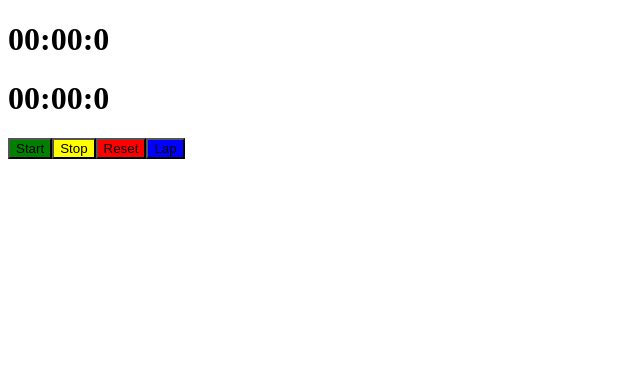
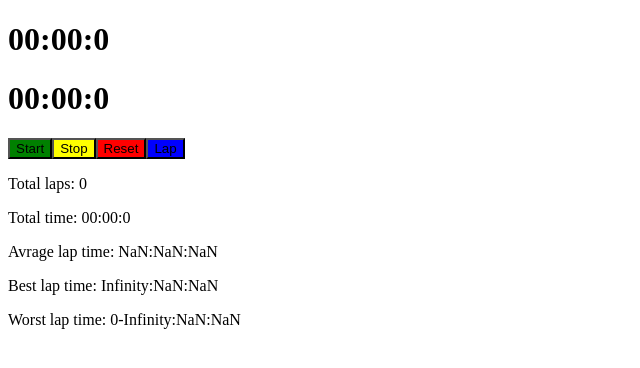
Before and after one commit to JaroslawLeszko/StopWatch, a React (Vite) app: page / in a window 1280 px wide. Shown: the top 368 px of the page, without its empty margins (0-640 px from the left). Built offline with nearby package versions, Linux system fonts and the light colour scheme.

Commit message:
Add component with results summary.

```diff
--- a/src/Counter/Counter.tsx
+++ b/src/Counter/Counter.tsx
@@ -3,7 +3,7 @@ import { formatTime } from "../Utils/TimeFormater";
 
 type CounterAction = {
   counterAction: boolean | string;
-  callback: (record: string) => void;
+  callback: (record: number) => void;
 };
 
 export const Counter = ({ counterAction, callback }: CounterAction) => {
@@ -19,7 +19,7 @@ export const Counter = ({ counterAction, callback }: CounterAction) => {
     if (counterAction === "lap") {
       setCounter(0);
       setIsActive(false);
-      callback(formatTime(counter));
+      callback(counter);
     }
     if (counterAction === true) {
       setIsActive(true);
--- a/src/ResultsTable/ResultsTableSingleElement.tsx
+++ b/src/ResultsTable/ResultsTableSingleElement.tsx
@@ -1,4 +1,5 @@
 import { SingleRecord } from "../Types/types";
+import { formatTime } from "../Utils/TimeFormater";
 
 type Prop = {
   element: SingleRecord;
@@ -7,7 +8,7 @@ export const ResultTableSingleElement = ({ element }: Prop) => {
   return (
     <tr>
       <td>{element.lap}: </td>
-      <td>{element.lapTime}</td>
+      <td>{formatTime(element.lapTime)}</td>
     </tr>
   );
 };
--- a/src/StopWatch.tsx
+++ b/src/StopWatch.tsx
@@ -3,6 +3,7 @@ import { Btn } from "./Button/Btn";
 import { Counter } from "./Counter/Counter";
 import { SingleRecord } from "./Types/types";
 import { ResultTable } from "./ResultsTable/ResultsTable";
+import { Summary } from "./Summary/Summary";
 
 export const StopWatch = () => {
   const [actionOverall, setActionOverall] = useState<boolean | string>(false);
@@ -10,8 +11,6 @@ export const StopWatch = () => {
   const [records, setRecords] = useState<SingleRecord[]>([]);
 
   const btnActionOverall = (att: boolean | string) => {
-    console.log(att);
-
     setActionOverall(att);
     setActionLap(att);
     if (att === "reset") {
@@ -19,7 +18,7 @@ export const StopWatch = () => {
     }
   };
 
-  const addRecord = (record: string) => {
+  const addRecord = (record: number) => {
     setRecords((prevRecords) => {
       const newRecord: SingleRecord = {
         lap: prevRecords.length + 1,
@@ -66,6 +65,7 @@ export const StopWatch = () => {
       <table>
         <ResultTable resultRecord={records} />
       </table>
+      <Summary summary={records} />
     </>
   );
 };
--- a/src/Summary/Summary.tsx
+++ b/src/Summary/Summary.tsx
@@ -0,0 +1,23 @@
+import { SingleRecord } from "../Types/types";
+import { formatTime } from "../Utils/TimeFormater";
+
+type SummaryProp = {
+  summary: SingleRecord[];
+};
+export const Summary = ({ summary }: SummaryProp) => {
+  const totalTime = summary.reduce((prev, curr) => prev + curr.lapTime, 0);
+  const avrageTime = totalTime / summary.length;
+  const laps = summary.map((lap) => lap.lapTime);
+  const bestLap = Math.min(...laps);
+  const worstLap = Math.max(...laps);
+
+  return (
+    <>
+      <p>Total laps: {summary.length}</p>
+      <p>Total time: {formatTime(totalTime)}</p>
+      <p>Avrage lap time: {formatTime(avrageTime)}</p>
+      <p>Best lap time: {formatTime(bestLap)}</p>
+      <p>Worst lap time: {formatTime(worstLap)}</p>
+    </>
+  );
+};
--- a/src/Types/types.tsx
+++ b/src/Types/types.tsx
@@ -1,4 +1,4 @@
 export type SingleRecord = {
   lap: number;
-  lapTime: string;
+  lapTime: number;
 };
```
